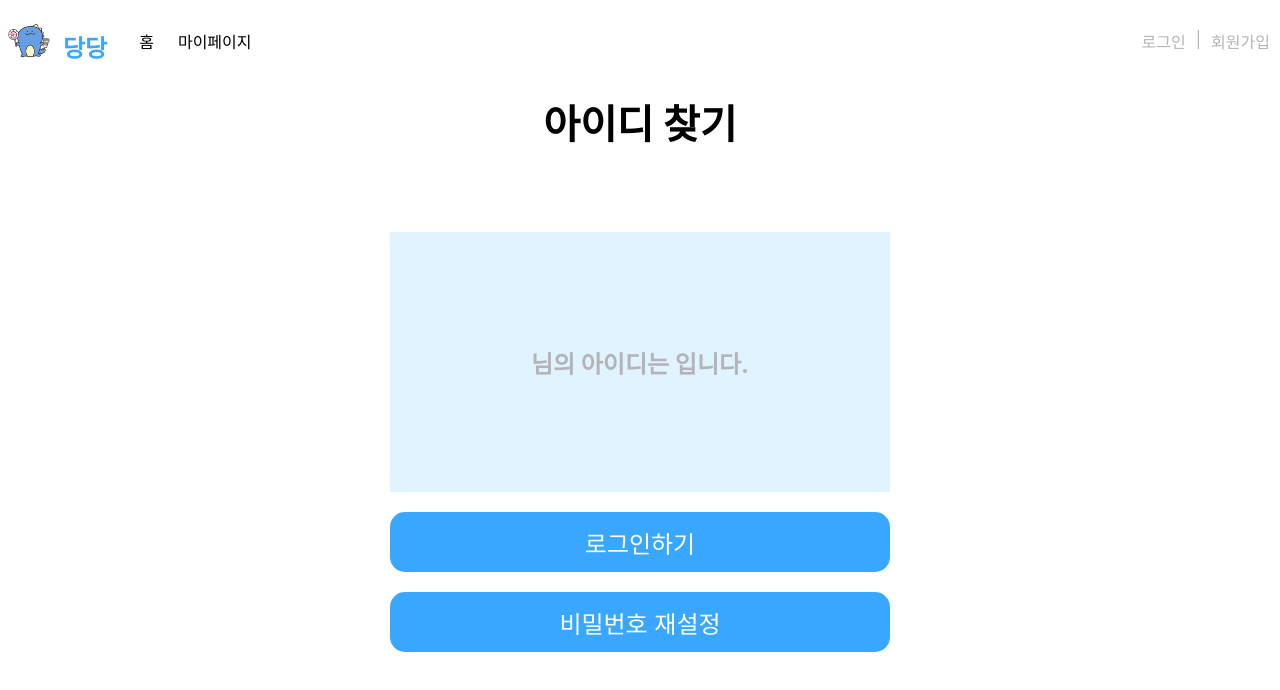
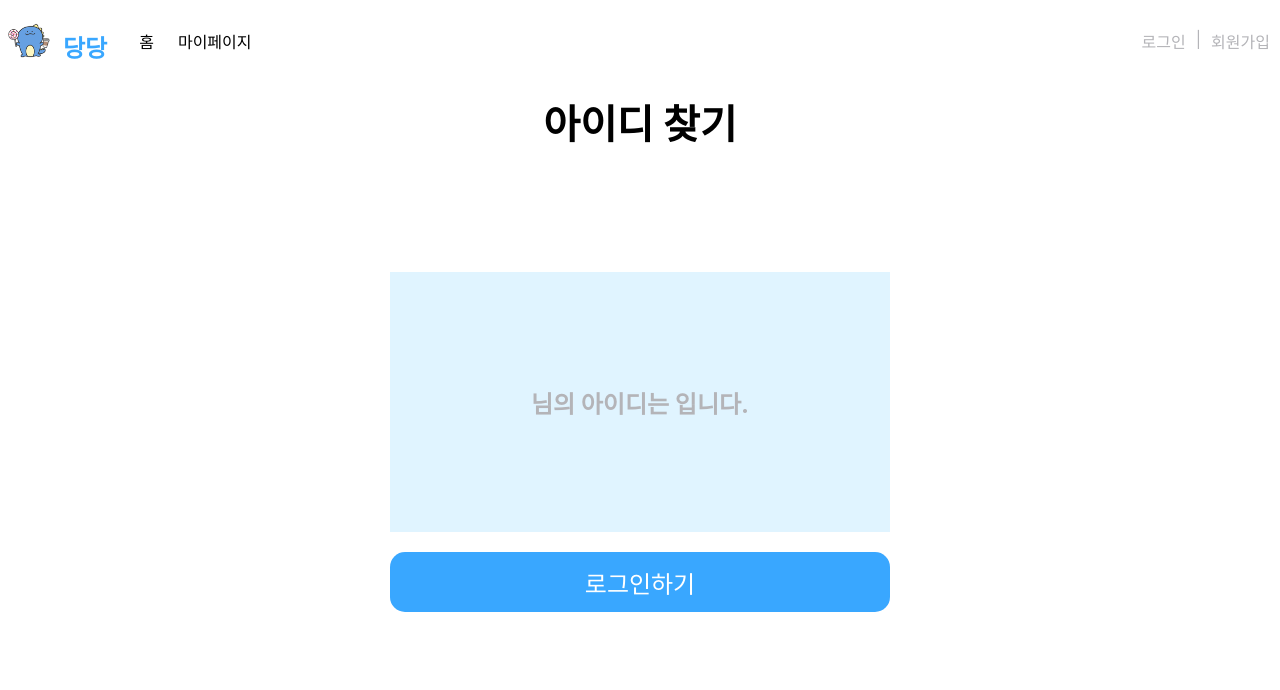
Before and after one commit to capstone-design-a4/dangdang-FE, a React (Create React App) app: page /searchidform in a window 1280 px wide. Shown: the top 690 px of the page. Built offline with nearby package versions, Linux system fonts and the light colour scheme.

Commit message:
feature: 아이디찾기 페이지에서 비밀번호 재설정 버튼삭제

```diff
--- a/src/SearchIdForm.js
+++ b/src/SearchIdForm.js
@@ -18,9 +18,9 @@
                 <button type="button" className="login_button">
                     <Link to="/loginformpage">로그인하기</Link>
                 </button>
-                <button type="button" className="pw_re_button">
+                {/* <button type="button" className="pw_re_button">
                     <Link to="/searchpwform">비밀번호 재설정</Link>
-                </button>
+                </button> */}
             </div>
         </div>
     );
```
